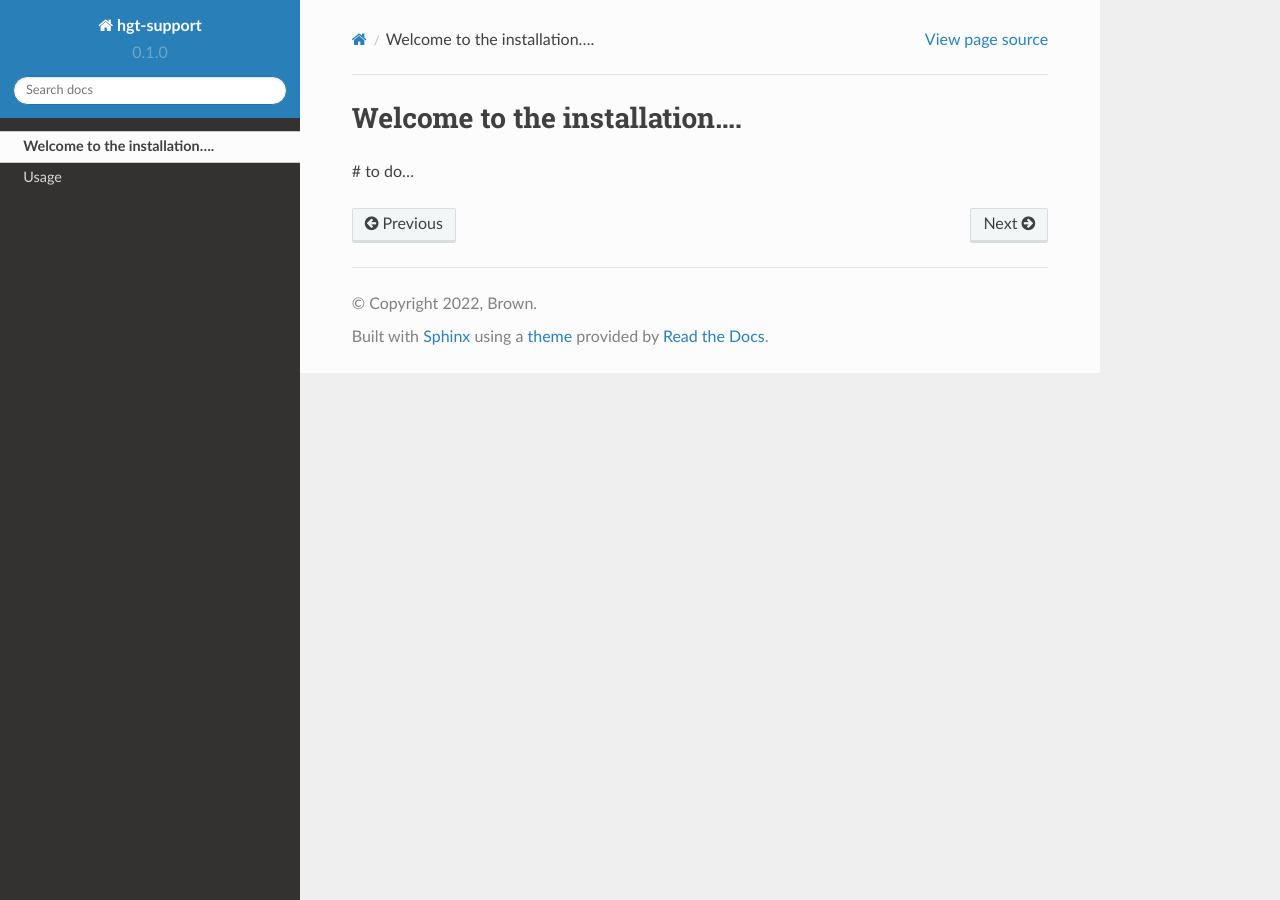
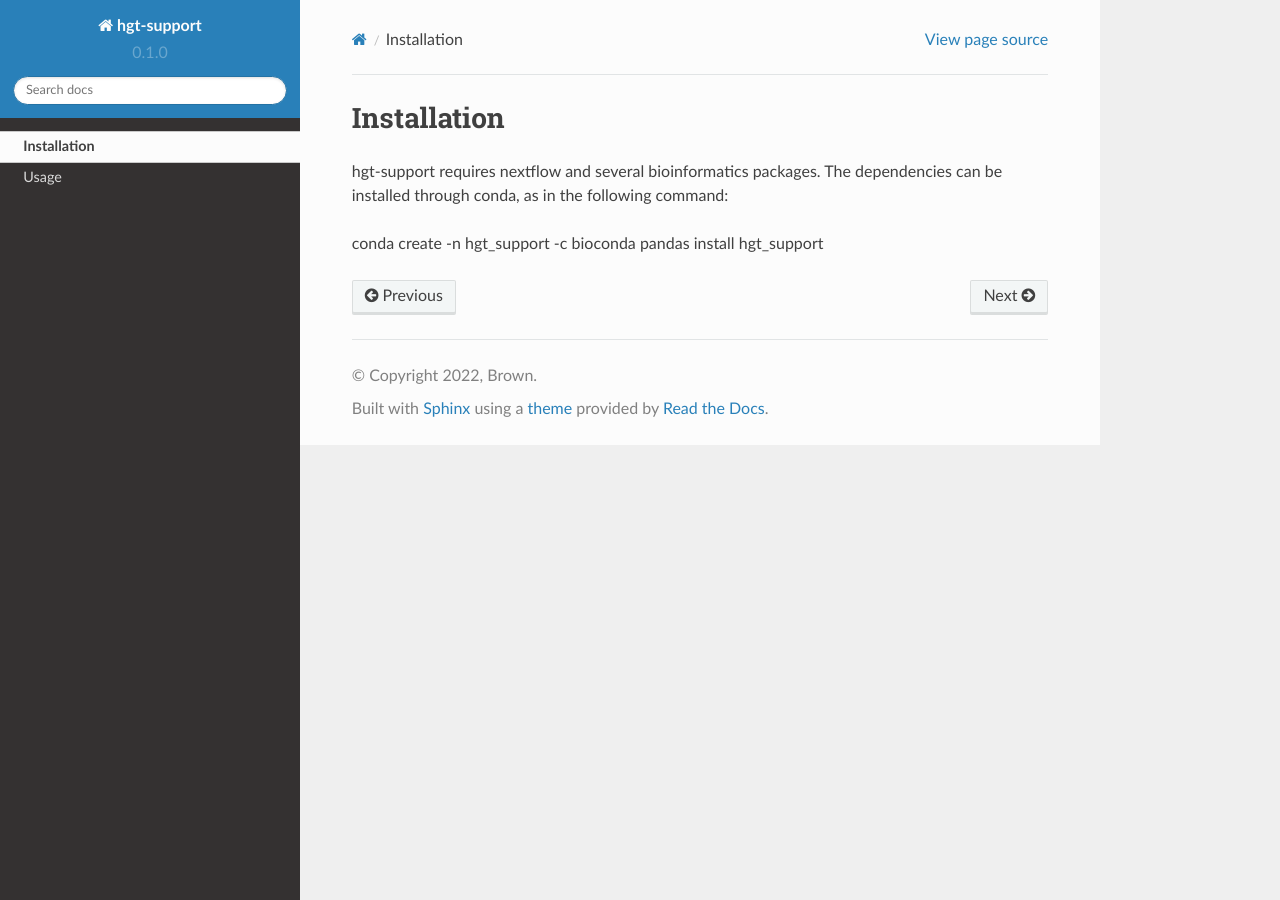
Before and after one commit to clb21565/kairos, a Sphinx documentation site: the page built from docs/source/installation.rst, in a window 1280 px wide. Built offline with Sphinx 7.4.7 and the Read the Docs theme 2.0.0, drawn with Linux system fonts in a browser that asks for light colours.

Commit message:
Update installation.rst

```diff
--- a/docs/source/installation.rst
+++ b/docs/source/installation.rst
@@ -1,4 +1,6 @@
-Welcome to the installation....
+Installation
 =============================
 
-# to do...
+hgt-support requires nextflow and several bioinformatics packages. The dependencies can be installed through conda, as in the following command:
+
+conda create -n hgt_support -c bioconda pandas install hgt_support
```
